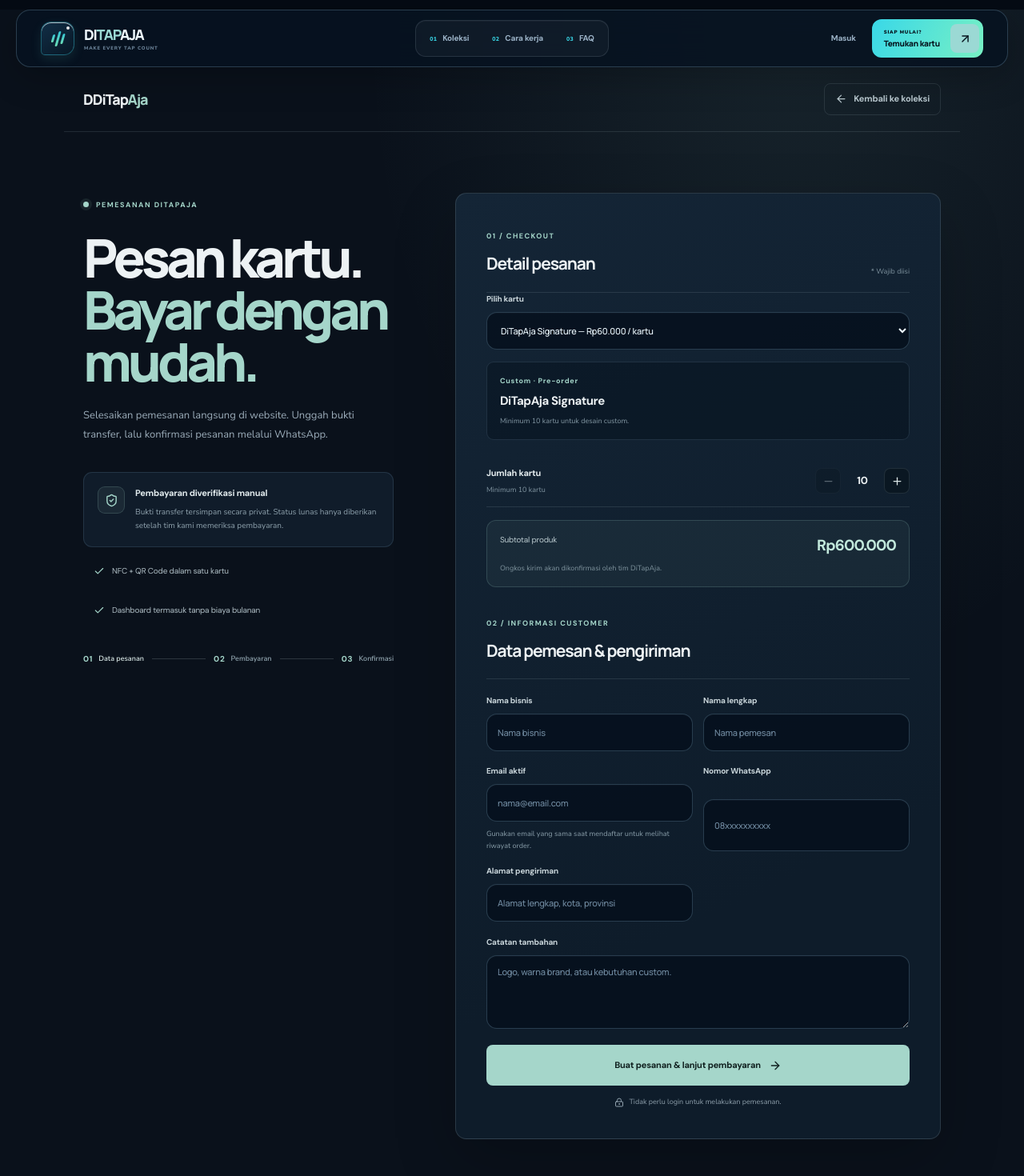
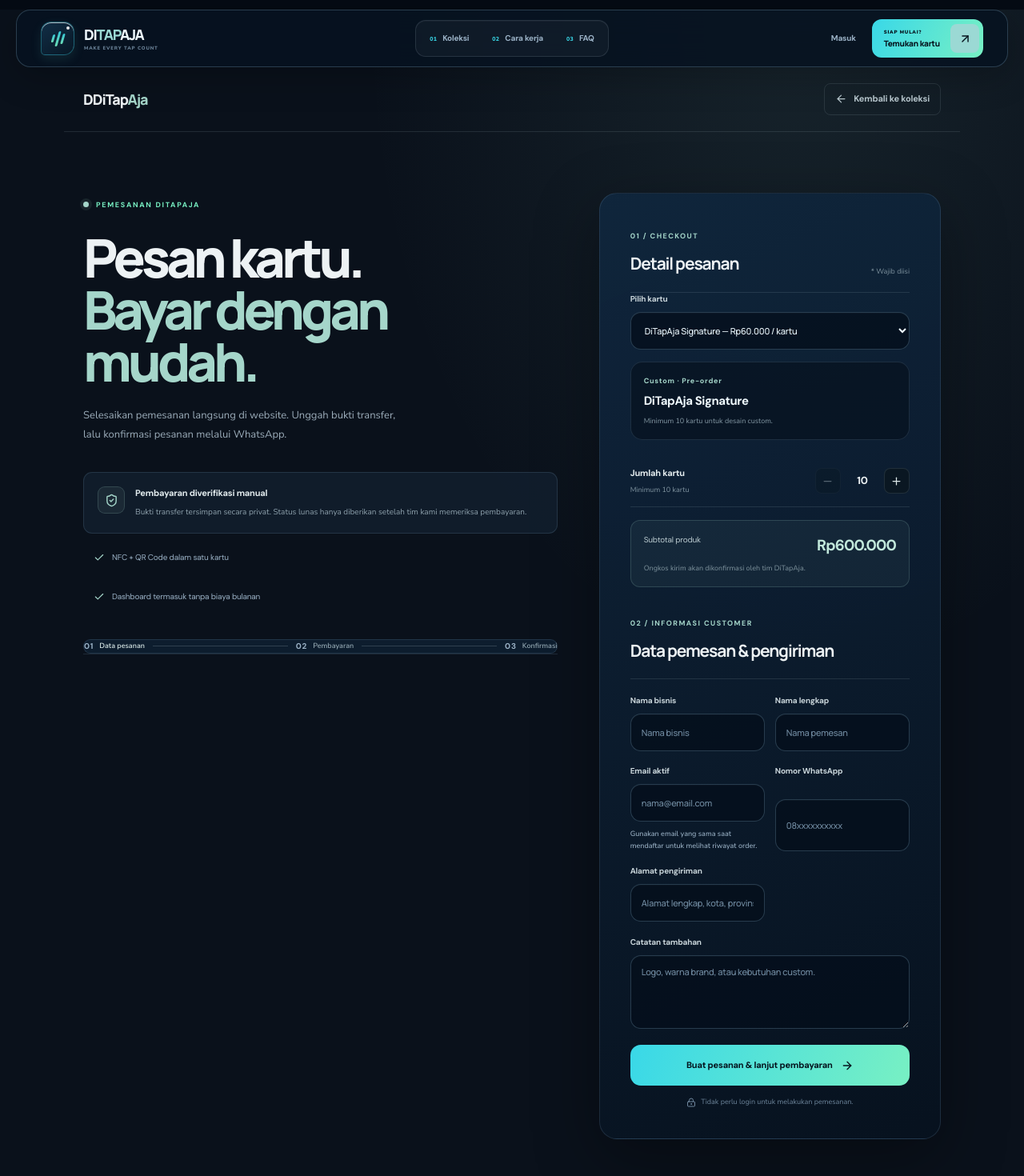
Before and after one commit to chanvianz-ui/ditapaja, a Next.js app: page /pesan in a window 1280 px wide. Shown: the top 1470 px of the page at 80% size. Built offline with nearby package versions, Linux system fonts and the light colour scheme.

Commit message:
Redesign checkout, order history and workspace visual systems

```diff
--- a/app/styles/interface-v3.css
+++ b/app/styles/interface-v3.css
@@ -150,3 +150,44 @@ button:disabled{cursor:not-allowed;opacity:.52}
 .info-footer-v3>div{display:flex;gap:18px}.info-footer-v3>div a{color:var(--dt-muted)!important;font-size:10px;text-decoration:none}
 @media(max-width:820px){.info-page-v3 .info-hero-v3{min-height:0;padding-inline:22px!important}.info-hero-layout{grid-template-columns:1fr;gap:28px}.info-hero-object{min-height:300px}.info-object-orbit-a{width:280px}.info-object-orbit-b{width:210px}.info-object-card{width:min(300px,76%)}.info-content-v3{padding-inline:22px!important}.info-footer-v3{flex-wrap:wrap}.info-footer-v3>span{order:3;width:100%}}
 @media(max-width:540px){.info-page-v3 .info-hero h1{font-size:clamp(42px,13vw,62px)!important}.info-content-heading span:last-child{display:none}.info-page-v3 .info-contact-strip{align-items:flex-start;flex-wrap:wrap;padding:18px}.info-contact-copy{min-width:calc(100% - 70px)}.info-page-v3 .info-contact-strip>a{margin-left:60px}.info-footer-v3>div{gap:12px}.info-footer-v3>span{font-size:7px!important}}
+
+/* Checkout and order history — transaction-first hierarchy */
+.order-page,.dt-order-checkout,.dt-order-payment-flow{background:radial-gradient(ellipse at 82% 4%,rgba(57,216,232,.11),transparent 34rem),var(--dt-midnight)!important;color:var(--dt-ink)!important}
+.order-layout{display:grid!important;grid-template-columns:minmax(0,1fr) minmax(280px,.72fr)!important;gap:clamp(24px,4vw,54px)!important;align-items:start!important}
+.order-intro{border-bottom:1px solid var(--dt-line)!important}
+.order-kicker{color:var(--dt-mint)!important;letter-spacing:1.7px!important}
+.order-assurance,.order-mini-note{color:var(--dt-muted)!important}
+.dt-order-steps{border:1px solid var(--dt-line)!important;border-radius:16px!important;background:rgba(16,38,61,.58)!important}
+.dt-order-steps>*{color:var(--dt-muted)!important}
+.order-form,.dt-order-form,.dt-payment-step{border:1px solid var(--dt-line)!important;border-radius:22px!important;background:linear-gradient(155deg,rgba(16,38,61,.96),rgba(7,18,31,.98))!important;box-shadow:var(--dt-shadow)!important}
+.order-form-heading,.order-customer-heading,.dt-payment-intro{color:var(--dt-ink)!important}
+.order-field label,.order-field>span,.order-field-hint{color:var(--dt-muted)!important}
+.order-product-summary,.dt-bank-card,.dt-order-reference,.dt-proof-upload{border:1px solid var(--dt-line)!important;border-radius:15px!important;background:rgba(5,15,27,.6)!important;color:var(--dt-ink)!important}
+.order-total,.dt-order-total,.dt-payment-total{color:var(--dt-mint)!important}
+.order-submit{background:linear-gradient(110deg,var(--dt-cyan),var(--dt-mint))!important;color:#04131d!important;border:0!important;border-radius:13px!important;font-weight:900!important}
+.order-privacy-note,.order-footer{color:var(--dt-dim)!important}
+.dt-order-account-overlay{background:rgba(2,8,16,.78)!important;backdrop-filter:blur(9px)!important}
+.dt-customer-orders-v2{min-height:100vh;background:radial-gradient(ellipse at 82% 0,rgba(57,216,232,.1),transparent 32rem),var(--dt-midnight)!important;color:var(--dt-ink)!important}
+.dt-customer-orders-v2 :where(.text-slate-900,.text-slate-700,.text-slate-600){color:var(--dt-ink)!important}
+.dt-customer-orders-v2 :where(.text-slate-500,.text-slate-400){color:var(--dt-muted)!important}
+.dt-customer-orders-v2 :where(.bg-white,.bg-slate-50){background:linear-gradient(150deg,#10263d,#091827)!important}
+.dt-customer-orders-v2 :where(.border-slate-100,.border-slate-200){border-color:var(--dt-line)!important}
+.dt-customer-orders-v2 :where(.rounded-2xl,.rounded-3xl){border-radius:19px!important}
+.dt-customer-orders-v2 :where(.bg-blue-600){background:linear-gradient(110deg,var(--dt-cyan),var(--dt-mint))!important;color:#04131d!important}
+.dt-customer-orders-v2 :where(.text-blue-600){color:var(--dt-cyan)!important}
+/* Workspace pages — neutralize legacy light surfaces and establish one grid */
+.dt-workspace-page,.dt-business-page,.ditapaja-insights-page,.ditapaja-studio-page{background:radial-gradient(ellipse at 88% 0,rgba(57,216,232,.09),transparent 34rem),var(--dt-midnight)!important;color:var(--dt-ink)!important}
+.dt-workspace-page :where(.bg-white,.bg-slate-50,.bg-gray-50),.dt-business-page :where(.bg-white,.bg-slate-50,.bg-gray-50){background:linear-gradient(150deg,#10263d,#091827)!important;color:var(--dt-ink)!important}
+.dt-workspace-page :where(.text-slate-900,.text-slate-800,.text-slate-700,.text-slate-600),.dt-business-page :where(.text-slate-900,.text-slate-800,.text-slate-700,.text-slate-600){color:var(--dt-ink)!important}
+.dt-workspace-page :where(.text-slate-500,.text-slate-400,.text-gray-500),.dt-business-page :where(.text-slate-500,.text-slate-400,.text-gray-500){color:var(--dt-muted)!important}
+.dt-workspace-page :where(.border-slate-100,.border-slate-200,.border-gray-200),.dt-business-page :where(.border-slate-100,.border-slate-200,.border-gray-200){border-color:var(--dt-line)!important}
+.dt-workspace-page :where(.bg-blue-600,.bg-blue-700),.dt-business-page :where(.bg-blue-600,.bg-blue-700){background:linear-gradient(110deg,var(--dt-cyan),var(--dt-mint))!important;color:#04131d!important}
+.dt-workspace-page :where(.text-blue-600,.text-blue-700),.dt-business-page :where(.text-blue-600,.text-blue-700){color:var(--dt-cyan)!important}
+.dt-workspace-page :where(.rounded-2xl,.rounded-3xl),.dt-business-page :where(.rounded-2xl,.rounded-3xl){border-radius:19px!important}
+.dt-workspace-page :where(button,a),.dt-business-page :where(button,a){transition:background .18s,border-color .18s,color .18s,transform .18s}
+.ditapaja-studio-page .studio-shell,.ditapaja-studio-page .studio-editor,.ditapaja-studio-page .studio-canvas-panel{background:#091827!important;border-color:var(--dt-line)!important}
+.ditapaja-studio-page :where(.studio-panel,.studio-card-picker,.studio-form,.studio-upload-card,.studio-setting-group,.studio-template-grid){background:linear-gradient(150deg,#10263d,#091827)!important;border-color:var(--dt-line)!important;color:var(--dt-ink)!important}
+.ditapaja-studio-page :where(.studio-kicker,.studio-label,.studio-section-heading){color:var(--dt-mint)!important}
+.ditapaja-studio-page :where(input,select,textarea){background:#050f1b!important;color:var(--dt-ink)!important;border-color:var(--dt-line-strong)!important}
+@media(max-width:900px){.order-layout{grid-template-columns:1fr!important}}
+@media(max-width:640px){.order-form,.dt-order-form,.dt-payment-step{border-radius:17px!important}.order-page{padding-inline:14px!important}.dt-customer-orders-v2{padding-inline:14px!important}}
```
